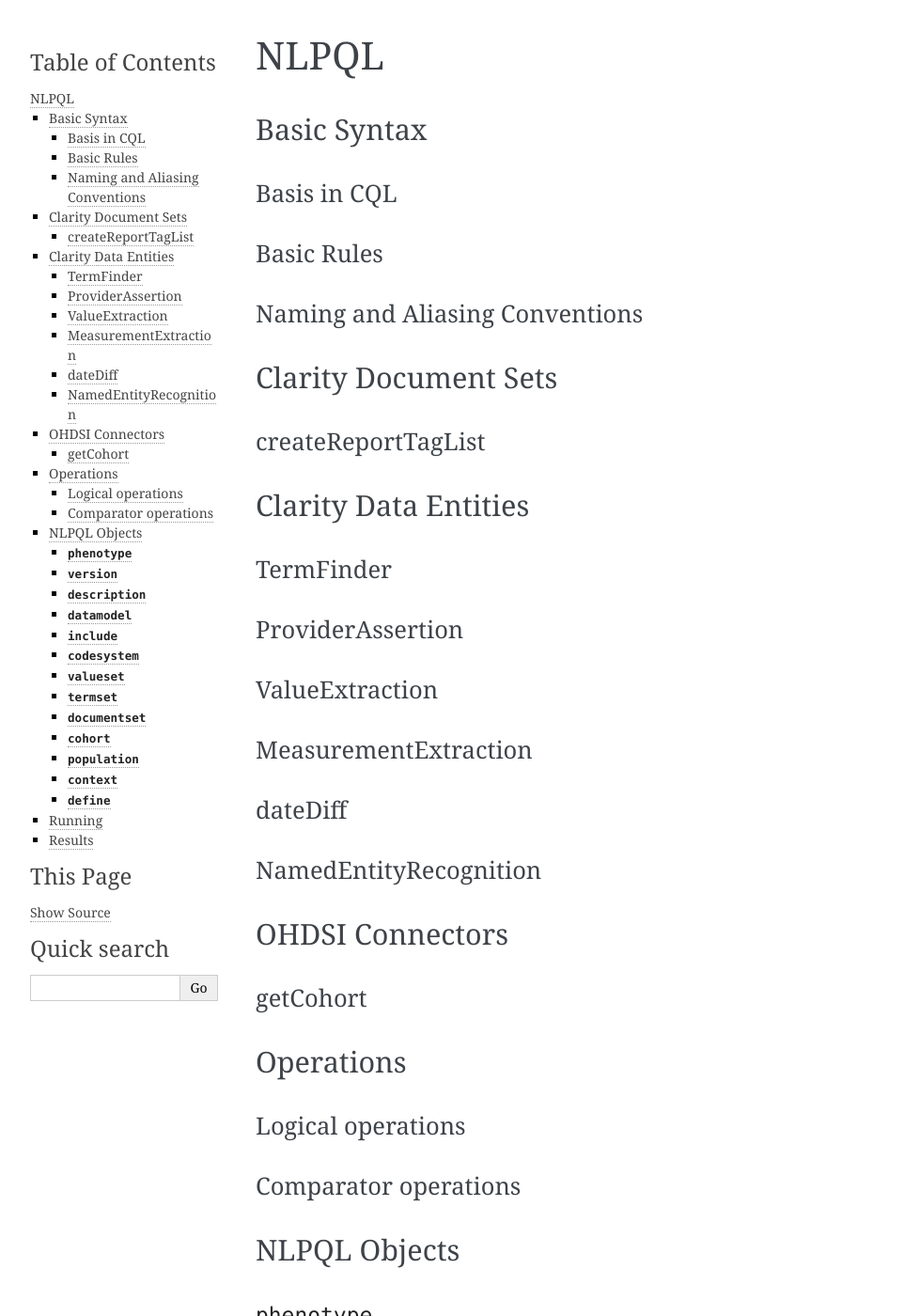
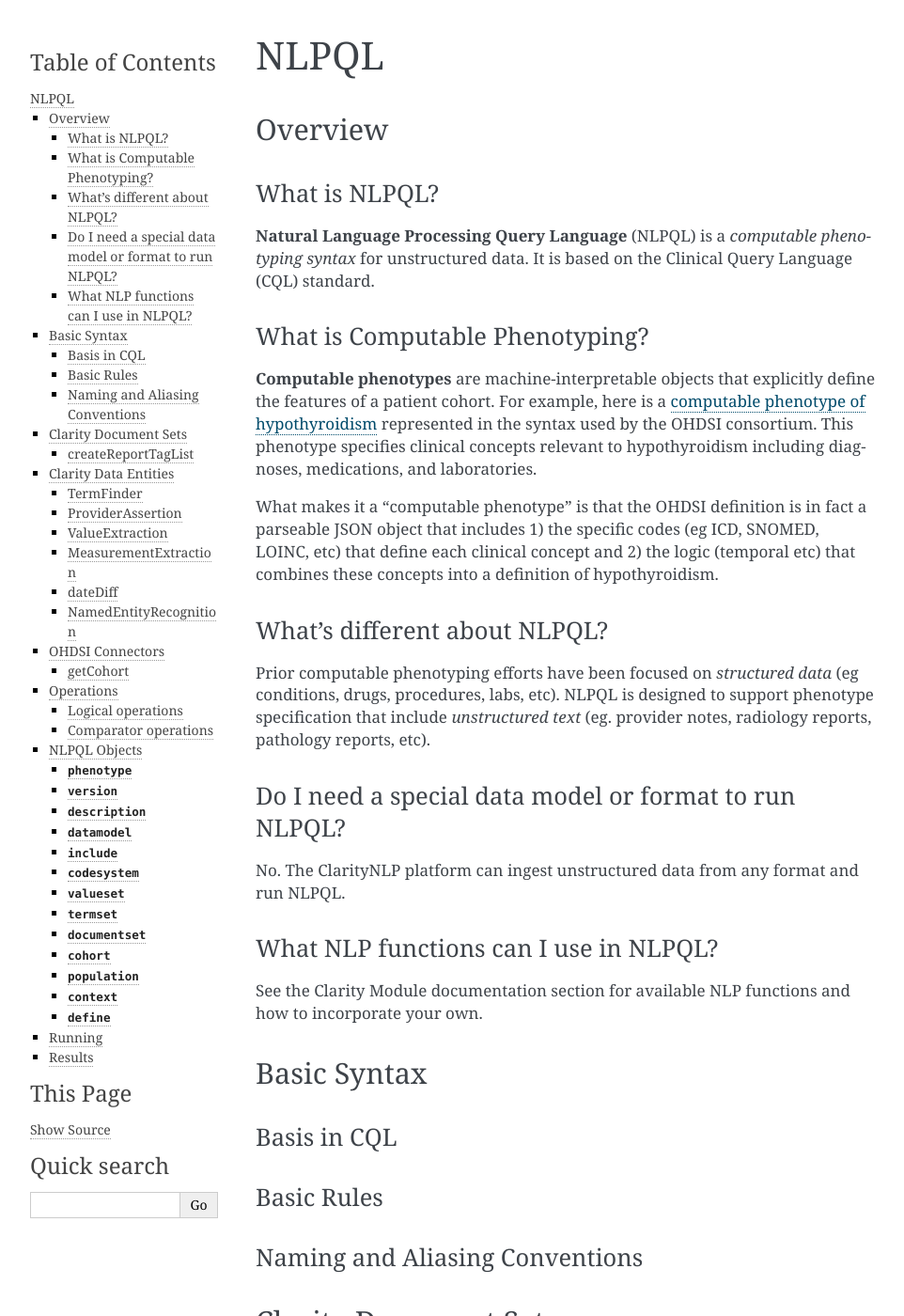
Before and after one commit to ClarityNLP/ClarityNLP, a Sphinx documentation site: the page built from docs/nlpql.md, in a window 1280 px wide and 1400 px high. Shown: the whole window at 94% size, without its empty margins (148-1110 px from the left). Built offline with Sphinx 7.4.7, drawn with Linux system fonts in a browser that asks for light colours.

Commit message:
added nlpql doc

```diff
--- a/docs/nlpql.md
+++ b/docs/nlpql.md
@@ -1,4 +1,21 @@
 # NLPQL
+## Overview
+### What is NLPQL?
+**Natural Language Processing Query Language** (NLPQL) is a _computable phenotyping syntax_ for unstructured data.  It is based on the Clinical Query Language (CQL) standard.
+
+### What is Computable Phenotyping?
+**Computable phenotypes** are machine-interpretable objects that explicitly define the features of a patient cohort.  For example, here is a [computable phenotype of hypothyroidism](http://www.ohdsi.org/web/atlas/#/cohortdefinition/414) represented in the syntax used by the OHDSI consortium. This phenotype specifies clinical concepts relevant to hypothyroidism including diagnoses, medications, and laboratories.
+
+What makes it a "computable phenotype" is that the OHDSI definition is in fact a parseable JSON object that includes 1) the specific codes (eg ICD, SNOMED, LOINC, etc) that define each clinical concept and 2) the logic (temporal etc) that combines these concepts into a definition of hypothyroidism.
+
+### What's different about NLPQL?
+Prior computable phenotyping efforts have been focused on _structured data_ (eg conditions, drugs, procedures, labs, etc).  NLPQL is designed to support phenotype specification that include _unstructured text_ (eg. provider notes, radiology reports, pathology reports, etc).
+
+### Do I need a special data model or format to run NLPQL?
+No. The ClarityNLP platform can ingest unstructured data from any format and run NLPQL.
+
+### What NLP functions can I use in NLPQL?
+See the Clarity Module documentation section for available NLP functions and how to incorporate your own.
 
 ## Basic Syntax
 ### Basis in CQL
```
